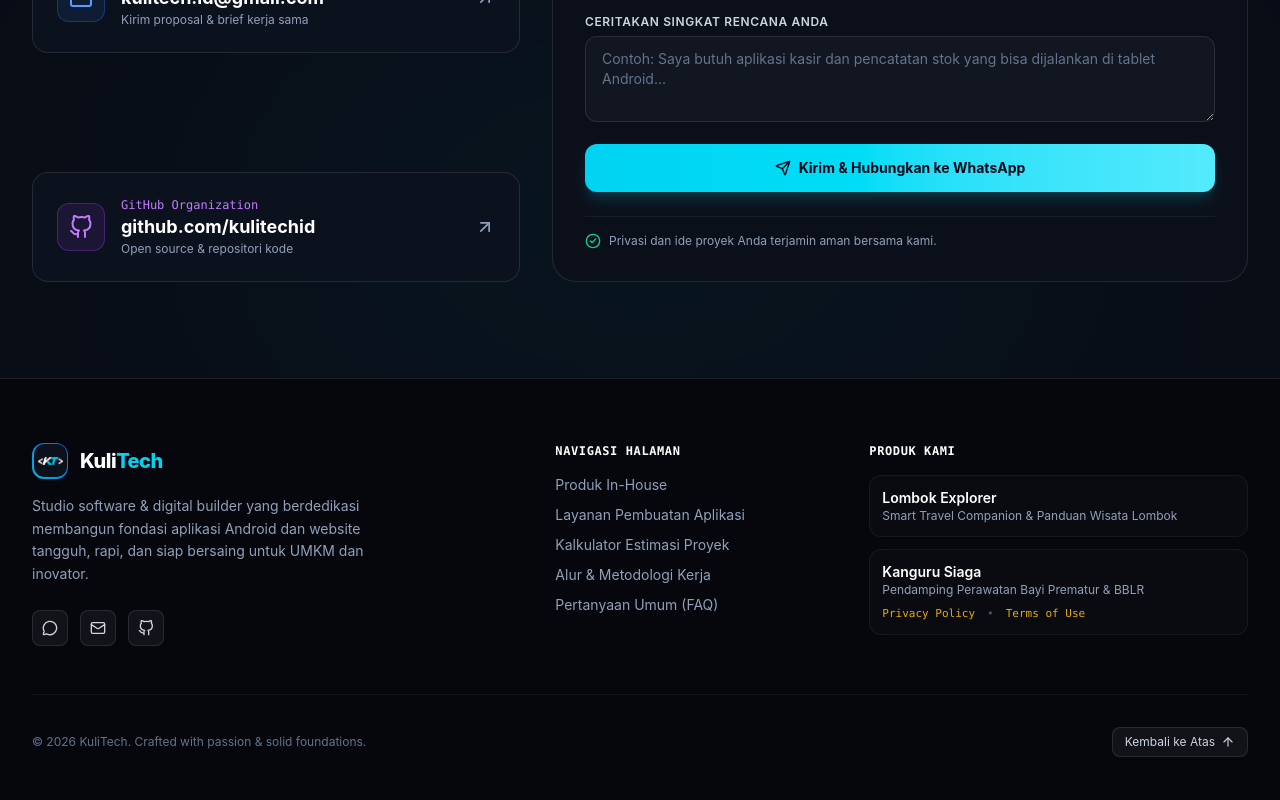
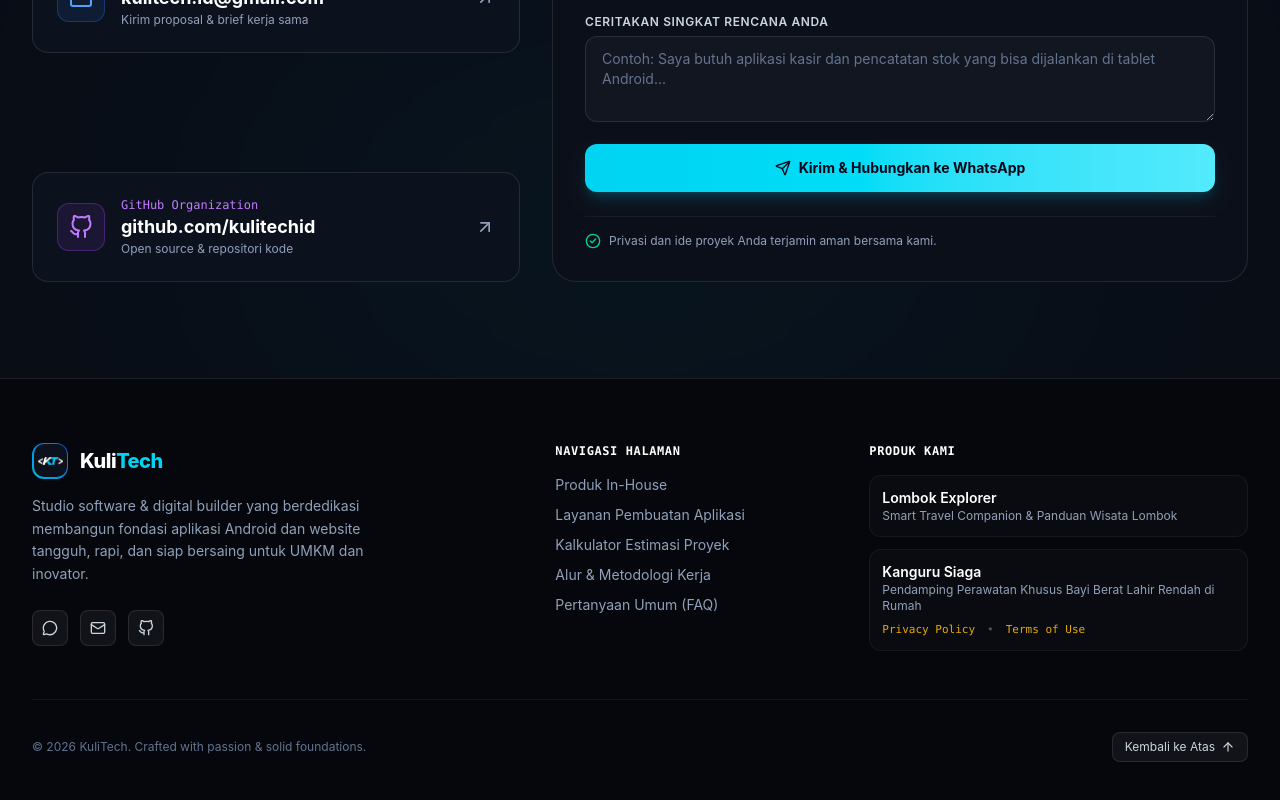
Before and after one commit to kulitechid/kulitech.github.io, a React (Vite) app: page / in a window 1280 px wide. Shown: the part 7368-8168 px from the top of the page. Built offline with nearby package versions, Linux system fonts and the light colour scheme.

Commit message:
feat(footer): update Kanguru Siaga subtitle

```diff
--- a/src/components/Footer.jsx
+++ b/src/components/Footer.jsx
@@ -116,7 +116,7 @@ export default function Footer({ isHome = true }) {
               </li>
               <li className="p-3 rounded-xl bg-white/[0.02] border border-white/5">
                 <div className="font-semibold text-white">Kanguru Siaga</div>
-                <div className="text-xs text-slate-400">Pendamping Perawatan Bayi Prematur &amp; BBLR</div>
+                <div className="text-xs text-slate-400">Pendamping Perawatan Khusus Bayi Berat Lahir Rendah di Rumah</div>
                 <div className="mt-2 flex flex-wrap items-center gap-x-3 gap-y-1 text-[11px] font-mono">
                   <a
                     href="/kanguru-siaga/privacy-policy"
```
